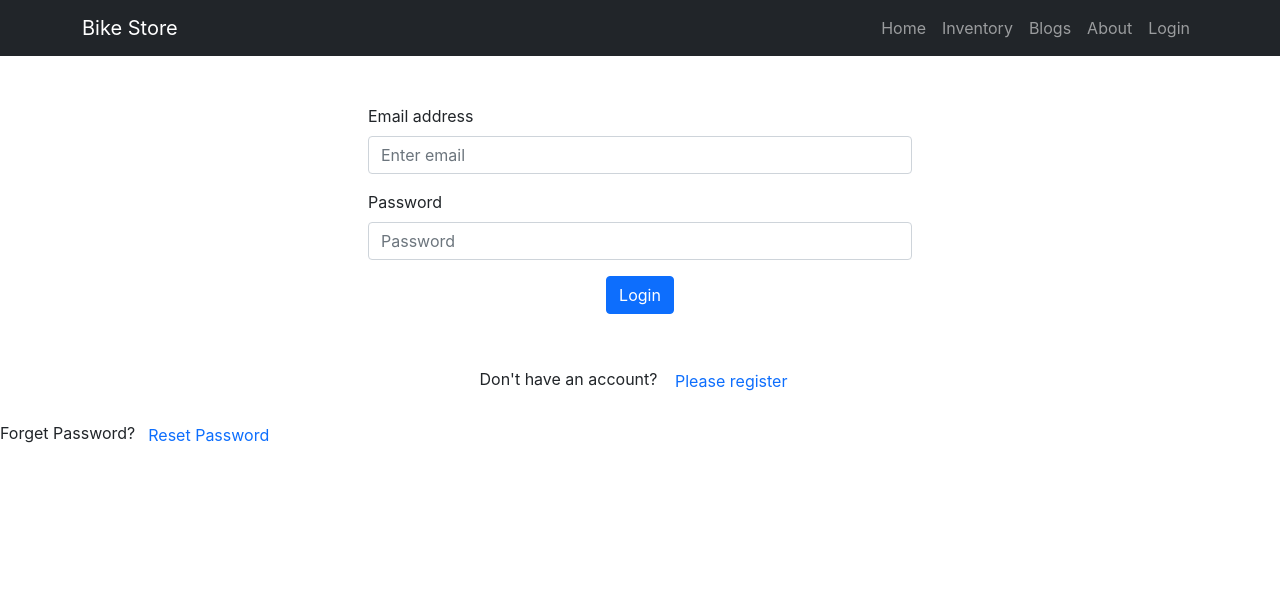
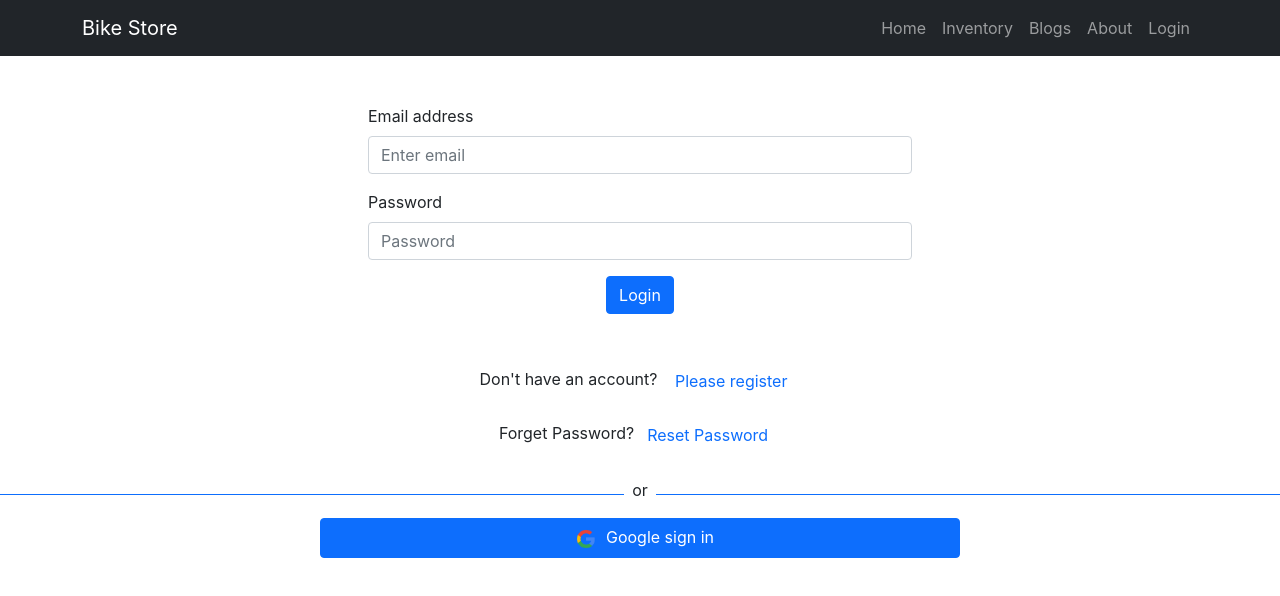
Before and after one commit to Kamruzzamannaim/WarehouseManagement-clientSide, a React (Create React App) app: page /login in a window 1280 px wide. Shown: the top 596 px of the page. Built offline with nearby package versions, Linux system fonts and the light colour scheme; no server answers.

Commit message:
social btn added

```diff
--- /dev/null
+++ b/src/components/pages/Loading/Loading.js
@@ -0,0 +1,11 @@
+import { Spinner } from 'react-bootstrap';
+
+const Loading = () => {
+    return (
+        <div style={{height: '300px'}} className='w-100 d-flex justify-content-center align-items-center'>
+            <Spinner animation="border" variant="primary" />
+        </div>
+    );
+};
+
+export default Loading;
--- a/src/components/pages/Login/Login/Login.js
+++ b/src/components/pages/Login/Login/Login.js
@@ -5,6 +5,7 @@
 import { useLocation, useNavigate } from "react-router-dom";
 import { toast } from 'react-toastify';
 import auth from "../../../../firebase.init";
+import SocialLogin from "../SocialLogin/SocialLogin";
 const Login = () => {
     const emailRef = useRef("");
   const navigate = useNavigate();
@@ -82,7 +83,7 @@
           Please register
         </button>
       </p>
-      <p>
+      <p className="text-center">
         Forget Password?
         <button
           className="btn btn-link text-primary pe-auto text-decoration-none"
@@ -91,6 +92,9 @@
           Reset Password
         </button>
         </p>
+      <div className="social  text-center">
+      <SocialLogin></SocialLogin>
+      </div>
     </div>
   );
 };
--- /dev/null
+++ b/src/components/pages/Login/SocialLogin/SocialLogin.js
@@ -0,0 +1,39 @@
+import { useSignInWithGoogle } from 'react-firebase-hooks/auth';
+import { useNavigate } from 'react-router-dom';
+import auth from '../../../../firebase.init';
+import google from '../../../../images/google icon.png';
+
+import Loading from '../../Loading/Loading';
+const SocialLogin = () => {
+    const [signInWithGoogle, user, loading, error] = useSignInWithGoogle(auth);
+    const navigate=useNavigate();
+    let errorElement;
+    if (error) {
+       errorElement=
+       <div>
+        <p className='text-danger'>Error:{error.message}</p>
+       </div>
+      }
+      if (loading) {
+        return <Loading></Loading>
+      }
+      if(user){
+        navigate('/');
+      }
+    return (
+        <div className='mb-5'>
+
+            <div className="d-flex align-items-center justify-content-center">
+                <div style={{height:'1px'}} className="bg-primary w-50"></div>
+                <p className="mt-2 px-2">or</p>
+                <div style={{height:'1px'}} className="bg-primary w-50 "></div>
+            </div>
+            {errorElement}
+            <button className="btn btn-primary w-50 " onClick={()=>signInWithGoogle()}>
+                <img style={{width:"24px"}} src={google}className='mx-2' alt="" />
+                Google sign in</button>
+        </div>
+    );
+};
+
+export default SocialLogin;
```
Also changed, not shown: src/components/pages/Login/SocialLogin/SocialLogin.css (added), src/images/google icon.png (added).
